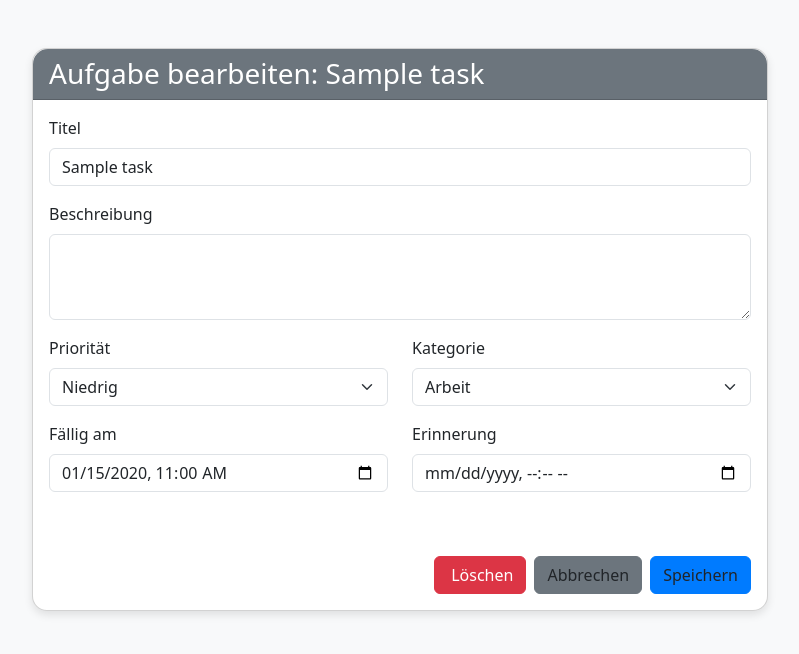
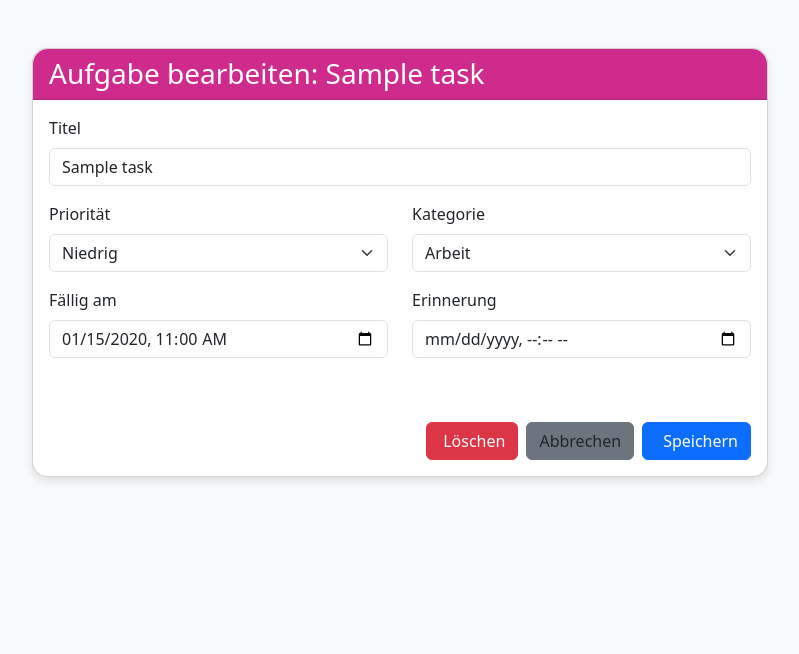
Before and after one commit to ademkarakas/smarttodo, a Django app: page /task/1/edit/ in a window 1280 px wide. Shown: the top 654 px of the page, without its empty margins (240-1039 px from the left). Run offline with Django 5.2, Linux system fonts and the light colour scheme; a user stored in the database is signed in; tables that the repository leaves empty hold one stand-in row (values such as "Sample post"); parts of the project's set-up code (start-up, migrations or seed data) failed here and were passed over.

Commit message:
edit_task.html wurde  geändert

```diff
--- a/tasks/templates/tasks/edit_task.html
+++ b/tasks/templates/tasks/edit_task.html
@@ -18,7 +18,7 @@
             box-shadow: 0 4px 8px rgba(0, 0, 0, 0.1);
         }
         .card-header {
-            background-color: #6c757d;
+            background-color: #cf2b8d;
             color: white;
             border-radius: 15px 15px 0 0 !important;
         }
@@ -77,14 +77,6 @@
                                 <input type="text" name="{{ form.title.name }}" value="{{ form.title.value|default:'' }}"
                                        id="{{ form.title.id_for_label }}" class="form-control" required>
                             </div>
-
-                            <div class="mb-3">
-                                <label for="{{ form.description.id_for_label }}" class="form-label">Beschreibung</label>
-                                {{ form.description.errors }}
-                                <textarea name="{{ form.description.name }}" id="{{ form.description.id_for_label }}"
-                                          class="form-control" rows="3">{{ form.description.value|default:'' }}</textarea>
-                            </div>
-
                             <div class="row">
                                 <div class="col-md-6 mb-3">
                                     <label for="{{ form.priority.id_for_label }}" class="form-label">Priorität</label>
@@ -133,7 +125,9 @@
                                         <i class="fas fa-trash me-1"></i>Löschen
                                     </a>
                                 <a href="{% url 'alle_aufgaben' %}" class="btn btn-custom-secondary me-2">Abbrechen</a>
-                                <button type="submit" class="btn btn-custom-primary">Speichern</button>
+                                <button type="submit" class="btn btn-primary">
+                        <i class="fas fa-save me-2"></i>Speichern
+                    </button>
                             </div>
                         </form>
                     </div>
```
